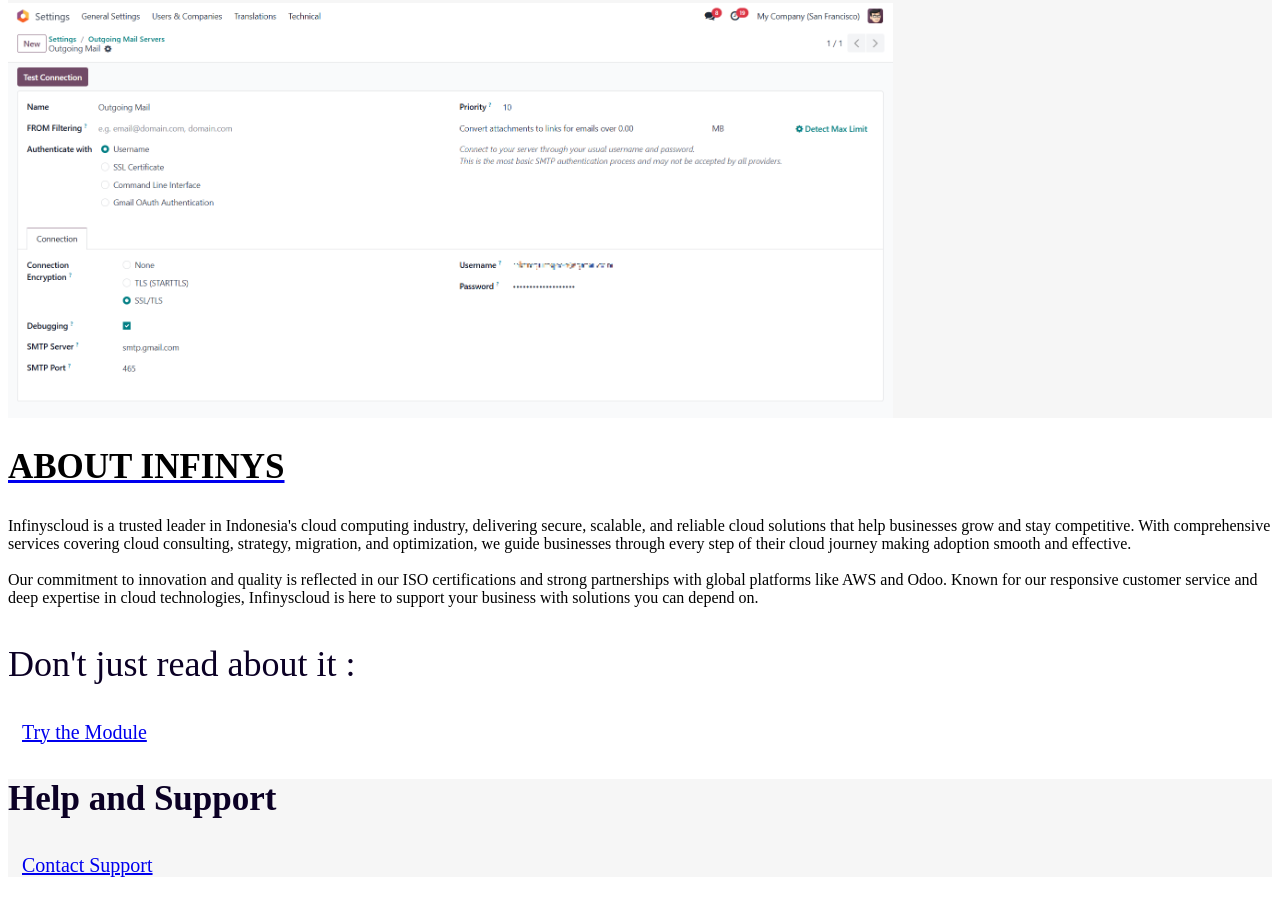
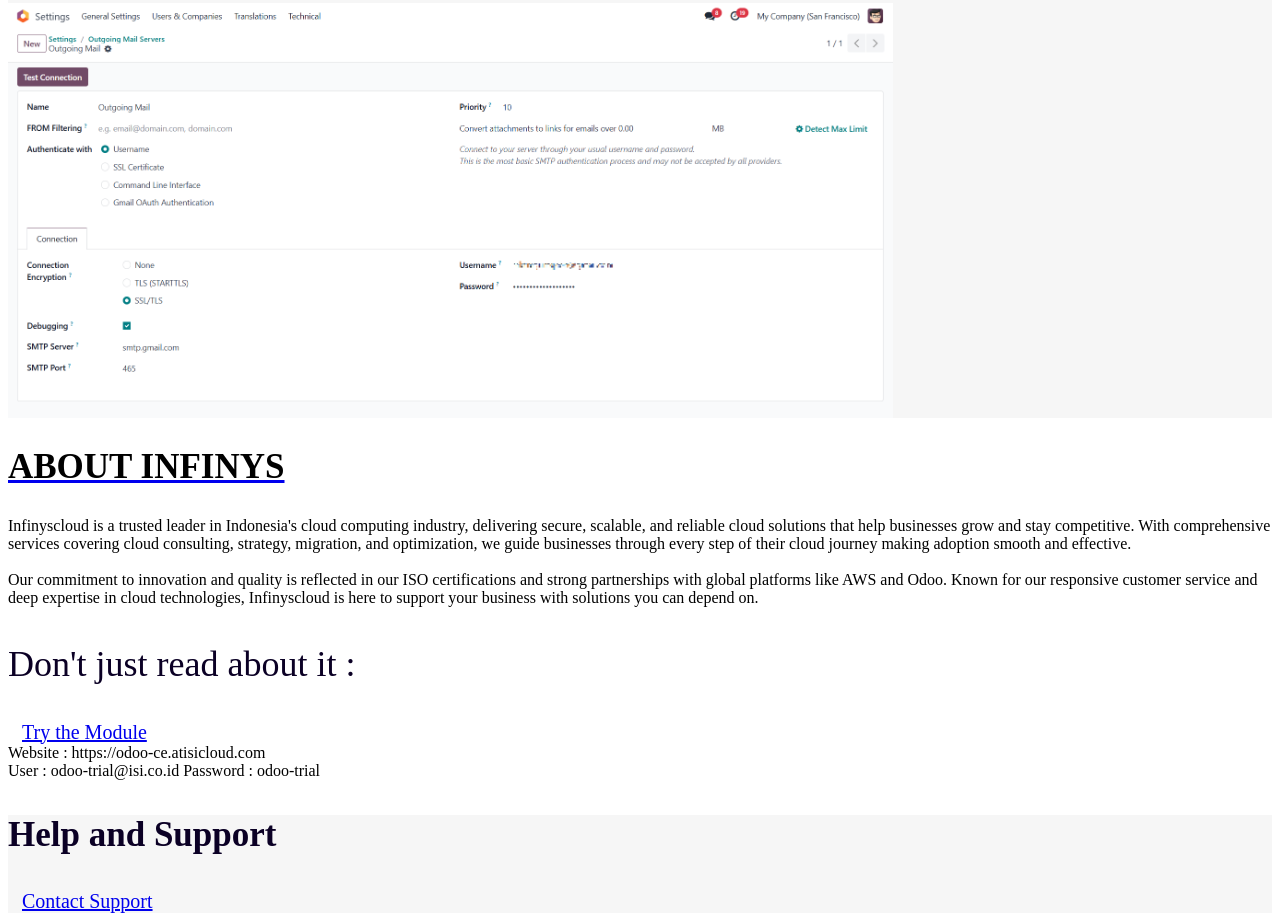
Before and after one commit to InfinysCloud/infinys_mailinglist_contact, a plain HTML site: page infinys_mailinglist_contact/static/description/index.html in a window 1280 px wide. Shown: the part 3293-4214 px from the top of the page. Before the commit the page ends 4178 px from the top, so only its background shows below. Drawn offline with Linux system fonts and the light colour scheme.

Commit message:
Update index.html

```diff
--- a/infinys_mailinglist_contact/static/description/index.html
+++ b/infinys_mailinglist_contact/static/description/index.html
@@ -149,11 +149,14 @@
                 <p class="fw-bold mb-3 mb-md-0" style="font-size: 36px; color: #0b0025;">
                     Don't just read about it :
                 </p>
-                <a href="https://odoo-ce.atisicloud.com/web/login" target="_blank"
+                <a href="https://odoo-ce.atisicloud.com" target="_blank"
                 class="btn btn-primary ms-md-4 align-self-center"
                 style="font-size: 20px; padding: 6px 14px;">
                     <i class="fa fa-rocket me-2"></i> Try the Module
-                </a>
+                </a><br/>
+                Website : https://odoo-ce.atisicloud.com <br>
+                User : odoo-trial@isi.co.id
+                Password : odoo-trial
             </div>
         </div>
     </section>
```
